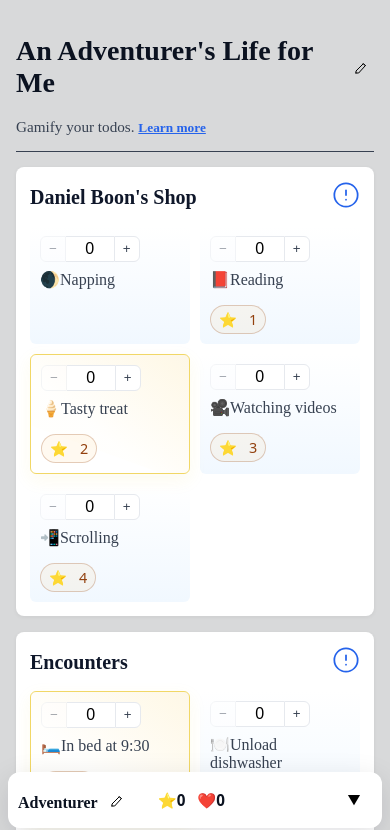
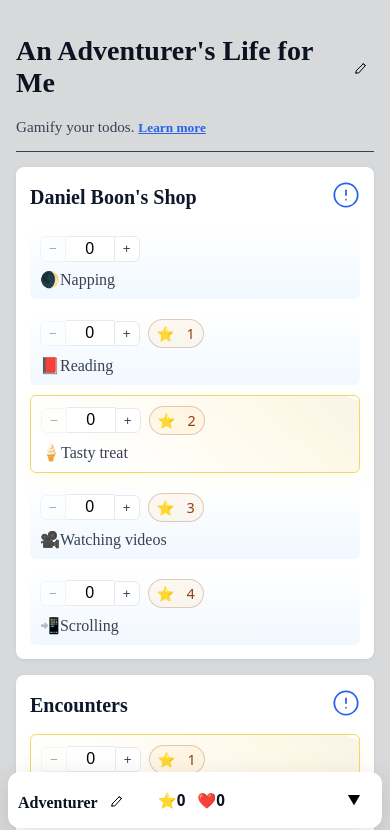
Before and after one commit to SpencerWBarnes/An-Adventurers-Life, a React (Vite) app: page / in a window 390 px wide. Shown: the top 830 px of the page. Built offline with nearby package versions, Linux system fonts and the light colour scheme; a web font is replaced by a local one.

Commit message:
Update activity cards to better fit mobile browsers (#9)
* Renamed item-call to item-card

* Renamed item-cell to item-card

* Moved price pills

* Moved price modifiers

```diff
--- a/src/components/ItemCells/EditableItemCell.tsx
+++ b/src/components/ItemCard/EditableItemCard.tsx
@@ -8,7 +8,7 @@ type Props = {
   onReorder: (target: Action, direction: 'earlier' | 'later') => void;
 };
 
-export default function EditableItemCell({ action, onChange, onDelete, onReorder }: Props) {
+export default function EditableItemCard({ action, onChange, onDelete, onReorder }: Props) {
   const { focus, recovery } = action.price;
 
   const setLabel = (nextLabel: string) => {
@@ -28,7 +28,7 @@ export default function EditableItemCell({ action, onChange, onDelete, onReorder
   };
 
   return (
-    <div className={`item-cell ${action.isFavorite ? "favorite" : "standard"}`}>
+    <div className={`item-card ${action.isFavorite ? "favorite" : "standard"}`}>
       <div className="item-toolbar">
         <button
           type="button"
@@ -48,16 +48,15 @@ export default function EditableItemCell({ action, onChange, onDelete, onReorder
         </button>
       </div>
 
+      <div className="price-row">
+        <EditablePill type="focus" value={focus} onChange={setFocusPrice} />
+        <EditablePill type="recovery" value={recovery} onChange={setRecoveryPrice} />
+      </div>
+
       <div className="label">
         <input value={action.label} onChange={(e) => setLabel(e.target.value)} />
       </div>
 
-      <div className="price-row">
-        <div className="price-values">
-          <EditablePill type="focus" value={focus} onChange={setFocusPrice} />
-          <EditablePill type="recovery" value={recovery} onChange={setRecoveryPrice} />
-        </div>
-      </div>
       <div className="item-toolbar">
         <button
         type="button"
--- /dev/null
+++ b/src/components/ItemCard/ItemCard.tsx
@@ -0,0 +1,20 @@
+import { Action } from "../../types";
+import ReadonlyItemCard from "./ReadonlyItemCard";
+import EditableItemCard from "./EditableItemCard";
+
+type Props = {
+  action: Action;
+  onChange: (next: Action) => void;
+  onDelete: (id: string) => void;
+  onReorder: (target: Action, direction: 'earlier' | 'later') => void;
+  /** when true render the editable version */
+  isEditable?: boolean;
+};
+
+export default function ItemCard({ action, onChange, onDelete, onReorder, isEditable = false }: Props) {
+  if (isEditable) {
+    return <EditableItemCard action={action} onChange={onChange} onDelete={onDelete} onReorder={onReorder} />;
+  }
+
+  return <ReadonlyItemCard action={action} onChange={onChange} />;
+}
--- a/src/components/ItemCells/ReadonlyItemCell.tsx
+++ b/src/components/ItemCard/ReadonlyItemCard.tsx
@@ -7,7 +7,7 @@ type Props = {
   onChange: (next: Action) => void;
 };
 
-export default function ReadonlyItemCell({ action, onChange }: Props) {
+export default function ReadonlyItemCard({ action, onChange }: Props) {
   const { focus, recovery } = action.price;
 
   const count = action.count ?? 0;
@@ -18,7 +18,7 @@ export default function ReadonlyItemCell({ action, onChange }: Props) {
   };
 
   return (
-    <div className={`item-cell ${action.isFavorite ? "favorite" : "standard"}`}>
+    <div className={`item-card ${action.isFavorite ? "favorite" : "standard"}`}>
       <div className="controls">
         <NumberIncrementor
           value={count}
@@ -27,16 +27,14 @@ export default function ReadonlyItemCell({ action, onChange }: Props) {
           step={1}
           ariaLabel={`count-${action.id}`}
         />
-      </div>
 
-      <div className="label">{action.label}</div>
-
-      <div className="price-row" aria-hidden={focus === 0 && recovery === 0}>
-        <div className="price-values">
+        <div className="price-row" aria-hidden={focus === 0 && recovery === 0}>
           <Pill type="focus" value={focus} />
           <Pill type="recovery" value={recovery} />
         </div>
       </div>
+
+      <div className="label">{action.label}</div>
     </div>
   );
 }
--- a/src/components/ItemCells/ItemCell.tsx
+++ /dev/null
@@ -1,20 +0,0 @@
-import { Action } from "../../types";
-import ReadonlyItemCell from "./ReadonlyItemCell";
-import EditableItemCell from "./EditableItemCell";
-
-type Props = {
-  action: Action;
-  onChange: (next: Action) => void;
-  onDelete: (id: string) => void;
-  onReorder: (target: Action, direction: 'earlier' | 'later') => void;
-  /** when true render the editable version */
-  isEditable?: boolean;
-};
-
-export default function ItemCell({ action, onChange, onDelete, onReorder, isEditable = false }: Props) {
-  if (isEditable) {
-    return <EditableItemCell action={action} onChange={onChange} onDelete={onDelete} onReorder={onReorder} />;
-  }
-
-  return <ReadonlyItemCell action={action} onChange={onChange} />;
-}
--- a/src/components/Section.tsx
+++ b/src/components/Section.tsx
@@ -1,6 +1,6 @@
 import { useMemo } from "react";
 import { Action, ActionType } from "../types";
-import ItemCell from "./ItemCells/ItemCell";
+import ItemCard from "./ItemCard/ItemCard";
 import Tooltip from "./Tooltip";
 import { useCurrentDay } from "../CurrentDayContext";
 
@@ -56,10 +56,10 @@ export default function Section({ title, type, description, isEditable = false }
 
       <div className="grid">
         {actions.map((a) => (
-          <ItemCell key={a.id} action={a} isEditable={isEditable} onChange={onChange} onDelete={onDelete} onReorder={onReorder} />
+          <ItemCard key={a.id} action={a} isEditable={isEditable} onChange={onChange} onDelete={onDelete} onReorder={onReorder} />
         ))}
         {isEditable && (
-          <div className="item-cell add-new" onClick={() => {
+          <div className="item-card add-new" onClick={() => {
             createAction(type);
           }}>
             + Add New
--- a/src/index.css
+++ b/src/index.css
@@ -38,18 +38,18 @@ main{display:grid;grid-template-columns:1fr;gap:16px}
 .tooltip-box{position:absolute;right:0;top:110%;min-width:200px;max-width:360px;background:var(--card);color:#111;border:1px solid #e6e9ee;padding:10px;border-radius:8px;box-shadow:0 6px 18px rgba(2,6,23,0.08);opacity:0;transform:translateY(-6px);transition:opacity 150ms ease,transform 150ms ease;pointer-events:none;z-index:30}
 .tooltip-visible{opacity:1;transform:translateY(0);pointer-events:auto}
 .tooltip-arrow{position:absolute;width:12px;height:12px;background:var(--card);transform:rotate(45deg);right:16px;top:-6px;border-left:1px solid #e6e9ee;border-top:1px solid #e6e9ee}
-.grid{display:grid;grid-template-columns:repeat(auto-fill,minmax(160px,1fr));gap:10px}
-.item-cell{display:flex;flex-direction:column;gap:8px;padding:10px;border-radius:6px}
-.item-cell.standard{background:linear-gradient(180deg,#fff,#f1f8ff)}
+.grid{display:grid;grid-template-columns:repeat(auto-fill,minmax(180px,1fr));gap:10px}
+.item-card{display:flex;flex-direction:column;gap:8px;padding:10px;border-radius:6px}
+.item-card.standard{background:linear-gradient(180deg,#fff,#f1f8ff)}
 
 /* Favorites have a sheen */
-.item-cell.favorite{position:relative;overflow:hidden;border:1px solid rgba(235, 199, 37, 0.7)}
-.item-cell.favorite::after{content:"";position:absolute;left:-50%;top:-40%;width:200%;height:120%;background:linear-gradient(20deg,rgba(255, 253, 245, 0.35) 30%,rgba(250, 201, 68, 0.18) 70%,rgba(189, 126, 9, 0.16) 100%);transform:rotate(20deg);opacity:0.65;pointer-events:none;z-index:0}
-.item-cell.favorite{box-shadow:0 6px 18px rgba(235, 199, 37, 0.08)}
+.item-card.favorite{position:relative;overflow:hidden;border:1px solid rgba(235, 199, 37, 0.7)}
+.item-card.favorite::after{content:"";position:absolute;left:-50%;top:-85%;width:175%;height:185%;background:linear-gradient(20deg,rgba(255, 253, 245, 0.35) 30%,rgba(250, 201, 68, 0.18) 70%,rgba(189, 126, 9, 0.16) 100%);transform:rotate(20deg);opacity:0.65;pointer-events:none;z-index:0}
+.item-card.favorite{box-shadow:0 6px 18px rgba(235, 199, 37, 0.08)}
 /* ensure child content sits above the sheen so their colors are preserved */
-.item-cell.favorite > *{position:relative;z-index:1}
+.item-card.favorite > *{position:relative;z-index:1}
 
-.item-cell.add-new{border:1px solid var(--muted);display: flex;align-items:center;justify-content:center;cursor:pointer;}
+.item-card.add-new{border:1px solid var(--muted);display: flex;align-items:center;justify-content:center;cursor:pointer;}
 .controls{display:flex;align-items:center;gap:8px}
 .label{font-size:1rem;color:var(--muted);font-weight:500;font-family:'Aref Ruqaa',serif}
 
@@ -78,8 +78,7 @@ main{display:grid;grid-template-columns:1fr;gap:16px}
 .edit-button.editing{background:rgba(255,255,255,0.4);border:1px solid var(--muted);}
 
 /* Price indicators inside each item */
-.price-row{margin-top:8px;display:flex;flex-direction:column;gap:6px}
-.price-values{display:flex;gap:8px;align-items:center;flex-wrap:wrap;}
+.price-row{display:flex;gap:8px;flex-wrap:wrap;}
 .price-pill{font-size:0.9rem;padding:4px 8px;border-radius:999px;background:rgba(15,23,42,0.04);color:var(--title);display:inline-flex;align-items:center;gap:6px;border:1px solid rgba(15,23,42,0.5)}
 .price-pill.recovery{background:rgba(185,28,28,0.06);color:#7f1d1d;border-color:rgba(127,29,29,0.25)}
 .price-pill.focus{background:rgba(245,158,11,0.06);color:#92400e;border-color:rgba(146,64,14,0.25)}
```
Also changed, not shown: 1 other file (tests, documents, lock files or other folders).
